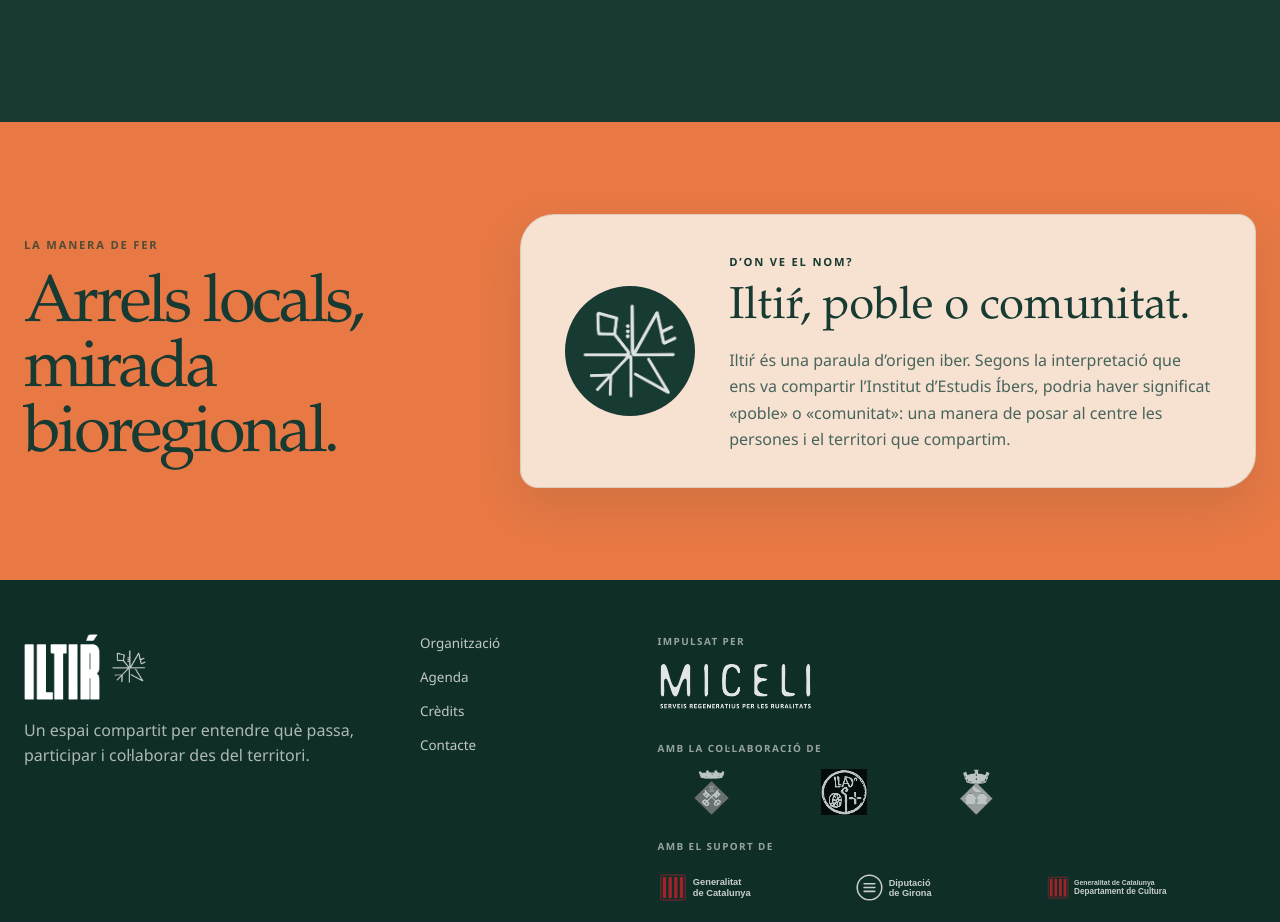
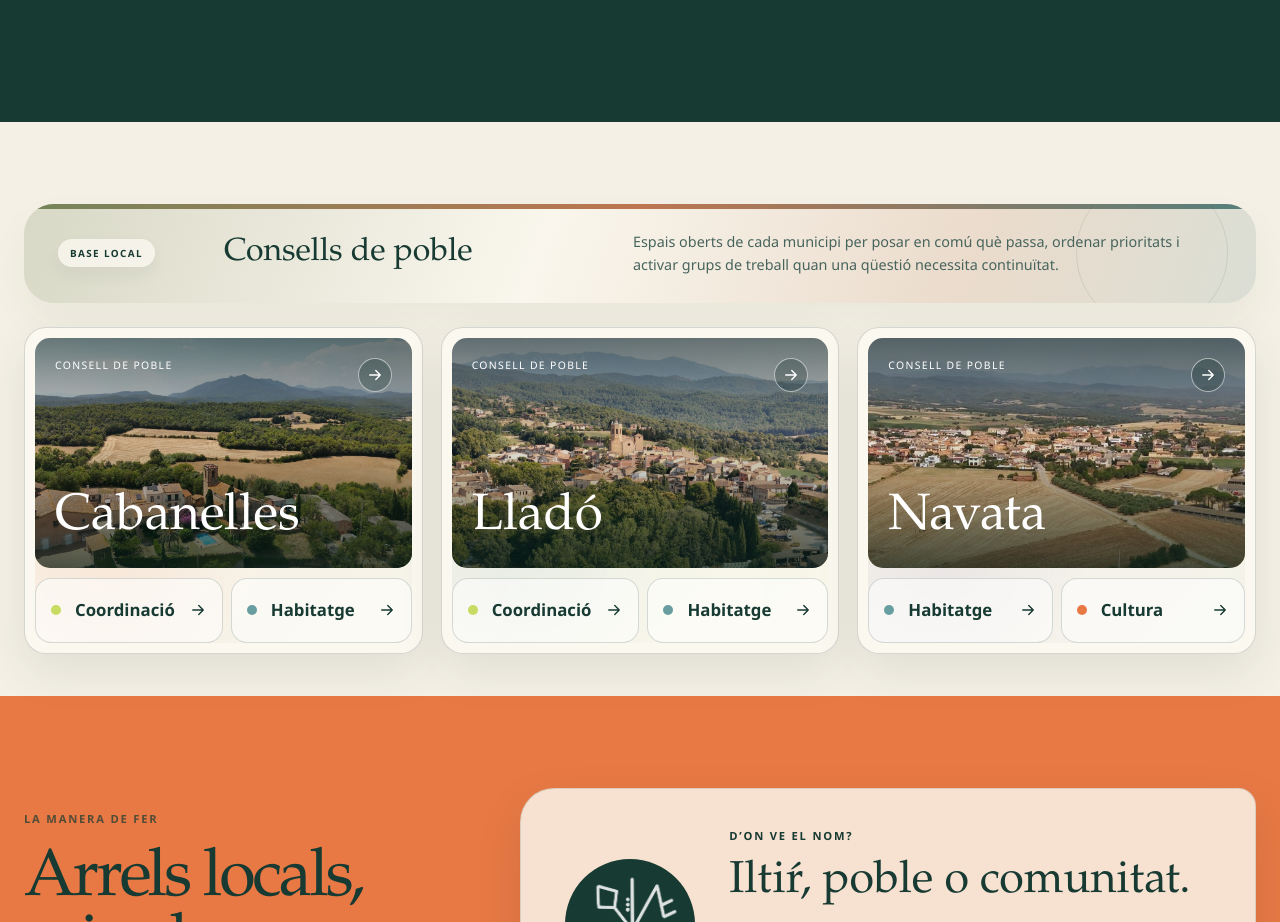
Before and after one commit to Miceli-Social/aplec-iltir-web, a Next.js app: page / in a window 1280 px wide. Shown: the part 1811-2733 px from the top of the page. Built offline with nearby package versions, Linux system fonts and the light colour scheme; no server answers.

Commit message:
Recuperar els Consells de poble a la home

```diff
--- a/src/app/page.tsx
+++ b/src/app/page.tsx
@@ -1,9 +1,16 @@
 import Link from "next/link";
 import Image from "next/image";
+import { GovernanceMap } from "@/components/governance-map";
 import { ArrowIcon } from "@/components/icons";
 import { ManifestoSlider } from "@/components/manifesto-slider";
+import { getCircles } from "@/lib/remote-content";
 
-export default function Home() {
+export const dynamic = "force-dynamic";
+export const revalidate = 0;
+
+export default async function Home() {
+  const circles = await getCircles();
+
   return (
     <>
       <section className="hero">
@@ -104,6 +111,10 @@ export default function Home() {
 
       <ManifestoSlider />
 
+      <section className="architecture section-shell">
+        <GovernanceMap circles={circles} />
+      </section>
+
       <section className="closing-method">
         <div className="closing-method-inner">
           <div className="section-heading compact-heading closing-method-heading">
```
